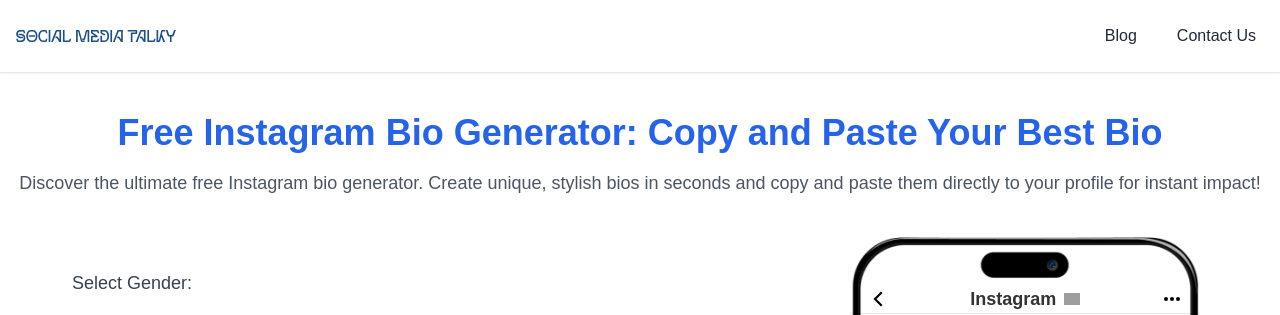
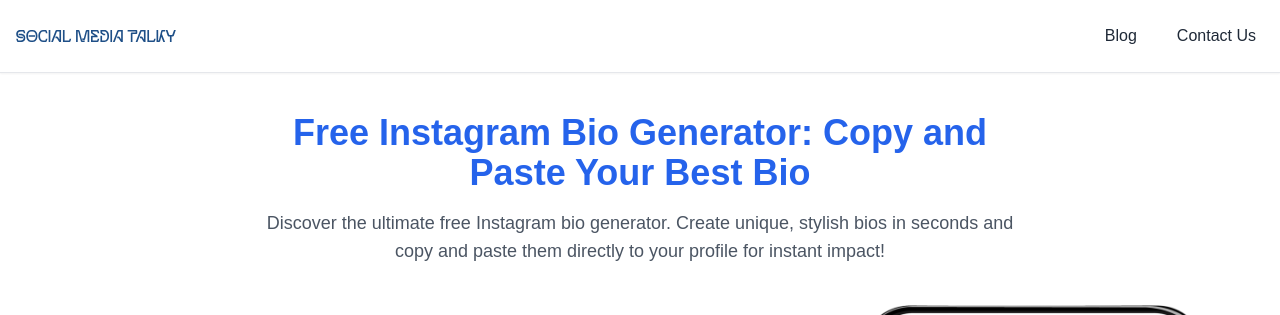
Before and after one commit to ansariazaz/instagram-bio-generator, a Next.js app: page /tools/instagram-bio-generator in a window 1280 px wide. Shown: the top 315 px of the page. Built offline with nearby package versions, Linux system fonts and the light colour scheme; grey boxes are pictures that could not be loaded.

Commit message:
fix issue

```diff
--- a/app/tools/(instagram)/instagram-bio-generator/page.tsx
+++ b/app/tools/(instagram)/instagram-bio-generator/page.tsx
@@ -102,16 +102,16 @@
           content="Create the perfect Instagram bio with our free Instagram bio generator. Discover unique ideas and easily copy and paste your bios!"
         />
       </Head>
-      <h1 className="text-4xl text-blue-600 text-center mt-10 font-bold">
+      <h1 className="text-4xl text-blue-600 text-center mt-10 font-bold max-w-3xl ml-auto mr-auto">
         Free Instagram Bio Generator: Copy and Paste Your Best Bio
       </h1>
-      <p className="text-lg text-gray-600 text-center mt-4">
+      <p className="text-lg text-gray-600 text-center mt-4 max-w-3xl ml-auto mr-auto">
         Discover the ultimate free Instagram bio generator. Create unique,
         stylish bios in seconds and copy and paste them directly to your profile
         for instant impact!
       </p>
-      <div className="flex flex-col md:flex-row max-w-6xl mx-auto mt-10 gap-10 justify-center px-2">
-        <div className="w-2/3 mt-8">
+      <div className="flex flex-col md:flex-row max-w-6xl mx-auto mt-10 gap-10 justify-between px-2">
+        <div className="mt-8">
           <div className="w-full">
             <div className="mb-4">
               <div>
@@ -196,7 +196,7 @@
               ))}
             </ul>
           ) : (
-            <div className="w-full mx-auto bg-white shadow-md rounded-lg overflow-hidden mt-24">
+            <div className="w-full mx-auto bg-white shadow-md rounded-lg overflow-hidden mt-16">
               <div className="text-center py-12 text-gray-500 flex flex-col justify-center items-center">
                 <Image src={checklist} alt="checklist" width={100} height={100} />
                 <p className="text-xl font-medium mt-4">No bio generated yet</p>
@@ -207,7 +207,7 @@
             </div>
           )}
         </div>
-        <div className="w-1/3 flex justify-center">
+        <div className="flex justify-center">
           <MobileView selectedBio={selectedBio} />
         </div>
       </div>
```
